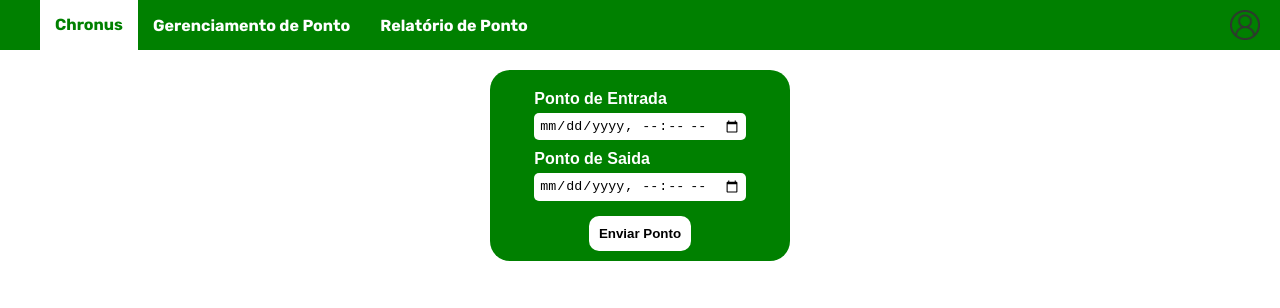
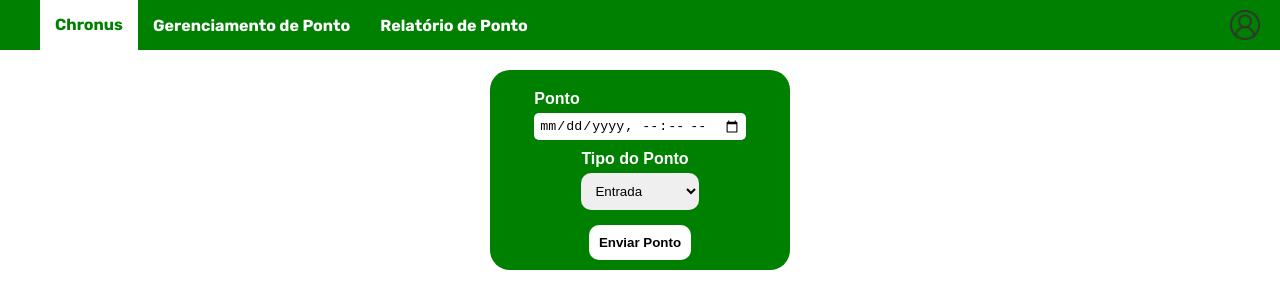
Before and after one commit to F-Guedes2003/Chronus, a React (Vite) app in the folder frontend/: page / in a window 1280 px wide. Shown: the top 308 px of the page. Built offline with nearby package versions, Linux system fonts and the light colour scheme.

Commit message:
refactor: refatorando codigo frontend

```diff
--- a/frontend/src/App.css
+++ b/frontend/src/App.css
@@ -14,7 +14,7 @@ ul{
 }
 
 li{
-  display: inline;
+  list-style: none;
 }
 
 .header-button{
@@ -108,3 +108,9 @@ input {
   width: 30px;
   height: 30px;
 }
+
+.mark-type{
+  border: none;
+  border-radius: 10px;
+  padding: 10px;
+}
--- a/frontend/src/MarkForm.tsx
+++ b/frontend/src/MarkForm.tsx
@@ -2,32 +2,57 @@ import { useState } from 'react'
 import './App.css'
 
 function MarkForm(){
-  const [entry, setEntry] = useState("")
-  const [exit, setExit] = useState("")
+  const [mark, setMark] = useState("")
 
-  function handleChangeEntry(e: any) {
-    setEntry(e.target.value)
+  const [type,setType] = useState("")
+
+  function handleChange(e: any) {
+    setMark(e.target.value)
   }
 
-  function handleChangeExit(e: any){
-    setExit(e.target.value)
+  function handleChangeType(e: any) {
+    setType(e.target.value)
   }
 
   function handleSubmit(e: any) {
     e.preventDefault()
-    console.log(entry,exit)
+    console.log(mark,type)
+    /*fetch('http://localhost:8080/api/v1/marks/mark',{
+      method: 'POST',
+      headers: {
+        'Accept': 'application/json',
+        'Content-Type': 'application/json'
+      },
+      body: JSON.stringify({
+        "markTime": "08:00:00",
+        "markDate": "2025-03-03",
+        "type": "ENTRY",
+        "valid": "true",
+        "user": {
+            "id": 28,
+            "name": "Vitor Roque",
+            "email": "vitinbates@sep.com",
+            "password": "password"
+        }
+      })
+      }).then(response => response.text())
+        .then(text => console.log(text))
+        .catch(err => console.log(err.message))*/
   }
 
   return(
     <div className='mark-card'>
       <form onSubmit={handleSubmit}>
         <div className='item-form'>
-          <label>Ponto de Entrada</label>
-          <input type='datetime-local' value={entry} onChange={handleChangeEntry} name='entry-mark' placeholder='Ponto de Entrada'/>
+          <label>Ponto</label>
+          <input type='datetime-local' value={mark} onChange={handleChange} name='mark' placeholder='Ponto de Entrada'/>
         </div>
         <div className='item-form'>
-          <label>Ponto de Saida </label>
-          <input type='datetime-local' value={exit} onChange={handleChangeExit} name='exit-mark' placeholder='Ponto de Saida'/>
+          <label>Tipo do Ponto </label>
+          <select name='mark-type' onSelect={handleChangeType} className='mark-type'>
+            <option value="entry">Entrada</option>
+            <option value="exit">Saida</option>
+          </select>
         </div>
         <button className='bt-submit' type='submit' name='submit-bt'>Enviar Ponto</button>
       </form>
```
